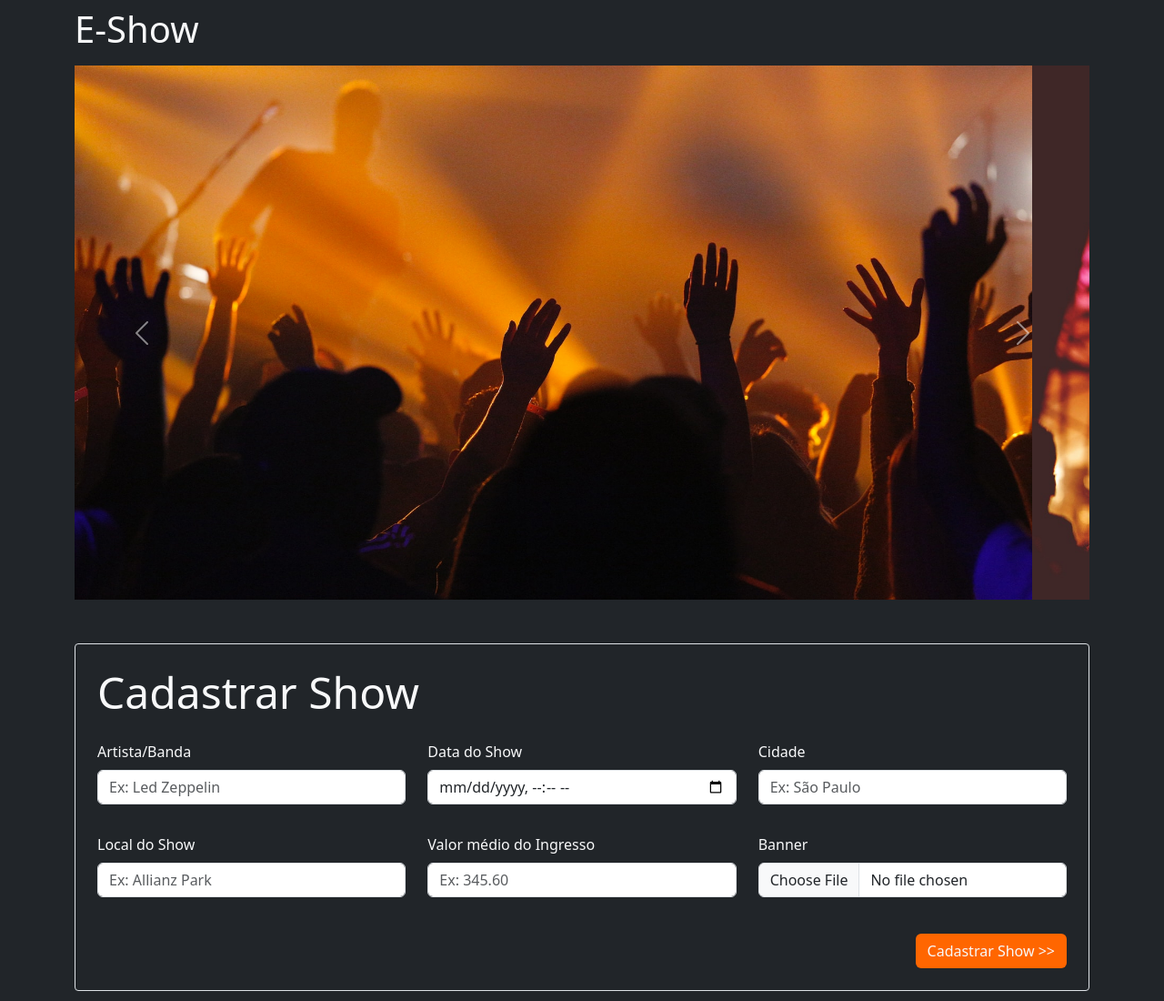
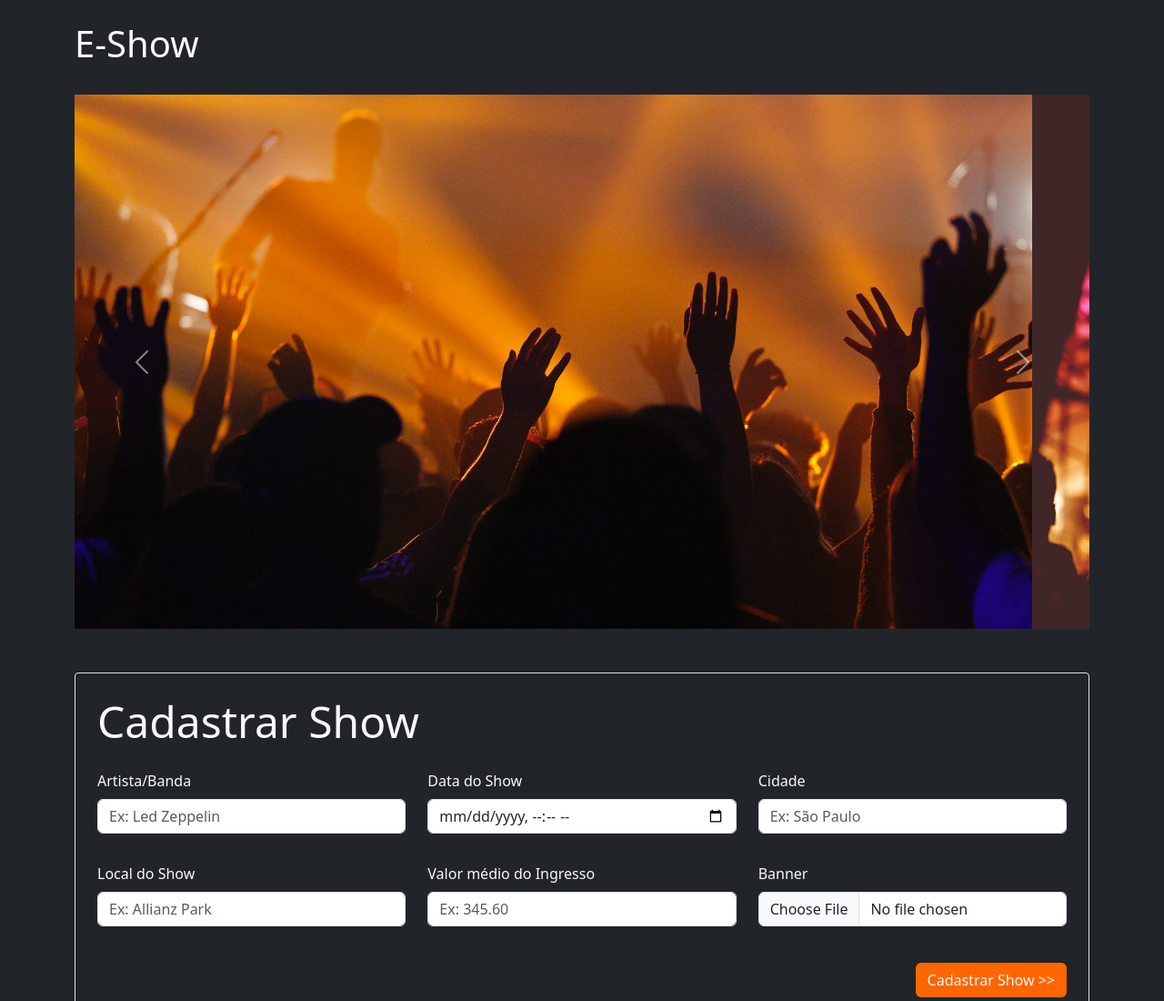
Before and after one commit to Bee-Pirez/Fiap_E-Show, a plain HTML site: page index.html in a window 1280 px wide. Shown: the top 1100 px of the page at 91% size. Drawn offline with nearby package versions, Linux system fonts and the light colour scheme.

Commit message:
changes in bootstrap

```diff
--- a/index.html
+++ b/index.html
@@ -9,7 +9,7 @@
   <link rel="stylesheet" href="styles.css">
 </head>
 <body class="bg-dark">
-  <header class="container py-2">
+  <header class="container py-4">
     <h1 class="display-8 text-light text-left">E-Show</h1>
   </header>
   <div id="carouselExampleAutoplaying" class="carousel slide container" data-bs-ride="carousel">
```
